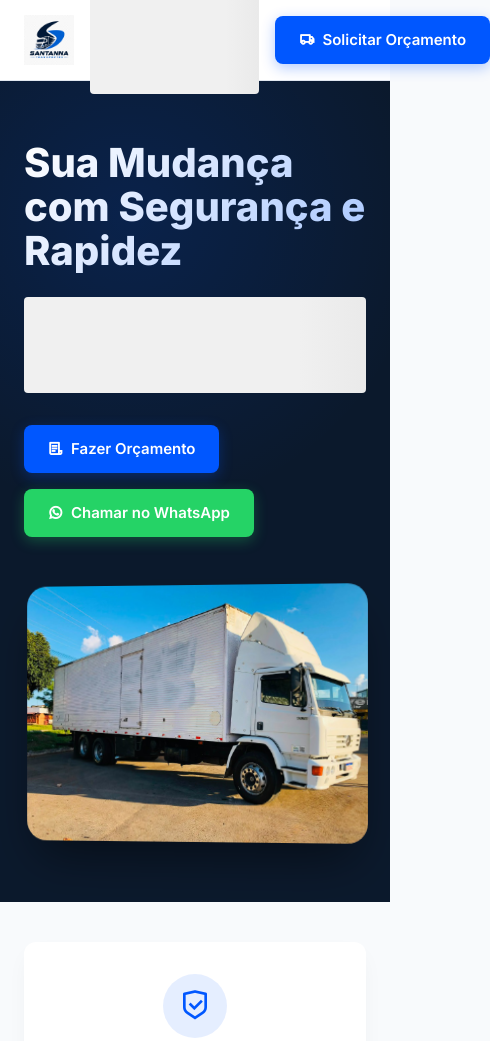
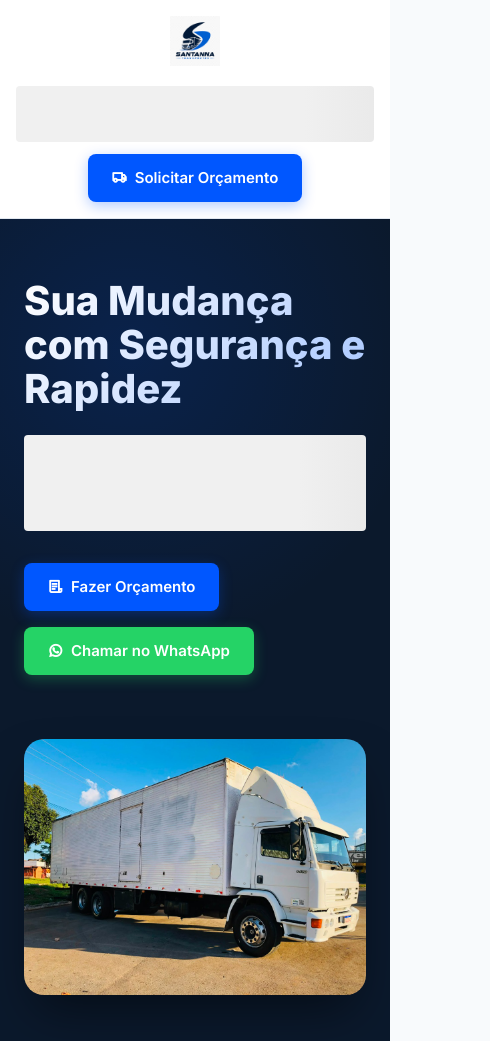
Before and after one commit to thiagobxl-glitch/santanna-mudancas, a website: page public/index.html in a window 390 px wide. Shown: the top 1041 px of the page, 490 px wide, since content can reach past the window. Drawn offline with nearby package versions, Linux system fonts and the light colour scheme; no server answers.

Commit message:
fix: mobile responsiveness for header and hero image

```diff
--- a/public/css/style.css
+++ b/public/css/style.css
@@ -97,6 +97,10 @@ footer { background: #07111F; color: #94A3B8; padding: 48px 0 24px; }
 .footer-links li { margin-bottom: 12px; }
 .footer-links a { color: #94A3B8; text-decoration: none; transition: color 0.2s ease; }
 .footer-links a:hover { color: white; }
+/* Desktop Header additions */
+.header-company { flex: 1; text-align: center; padding: 0 16px; }
+#header-company-name { font-weight: 900; font-size: 1.4rem; color: var(--secondary); text-transform: uppercase; }
+
 .footer-bottom { text-align: center; padding-top: 24px; border-top: 1px solid rgba(255,255,255,0.1); font-size: 0.9rem; }
 
 /* Responsive */
@@ -108,6 +112,14 @@ footer { background: #07111F; color: #94A3B8; padding: 48px 0 24px; }
   .footer-grid { grid-template-columns: 1fr; }
   .hero-text h1 { font-size: 2.5rem; }
   .hero { padding: 60px 0; }
+
+  /* Fix header mobile */
+  .header-inner { flex-direction: column; height: auto; padding: 16px 0; gap: 12px; }
+  #header-company-name { font-size: 1.1rem; }
+
+  /* Fix hero image mobile overflow */
+  .hero-image { transform: none; width: 100%; max-width: 100%; margin-top: 16px; }
+  .hero-image:hover { transform: none; }
 }
 
 [data-skeleton] { background: linear-gradient(90deg, #f0f0f0 25%, #e0e0e0 50%, #f0f0f0 75%); background-size: 200% 100%; animation: loading 1.5s infinite; color: transparent !important; user-select: none; border-radius: 4px; display: inline-block; }
--- a/public/index.html
+++ b/public/index.html
@@ -11,14 +11,14 @@
 <body>
 
     <header>
-        <div class="container header-inner" style="display: flex; align-items: center; justify-content: space-between;">
-            <a href="/" class="logo" style="display:flex; align-items:center; text-decoration:none; flex-shrink: 0;">
-                <img id="main-logo" src="/images/logo.png" alt="Santanna Mudanças" style="max-height:60px;">
+        <div class="container header-inner">
+            <a href="/" class="logo">
+                <img id="main-logo" src="/images/logo.png" alt="Santanna Mudanças">
             </a>
-            <div style="flex: 1; text-align: center; padding: 0 16px;">
-                <span id="header-company-name" style="font-weight: 900; font-size: 1.4rem; color: var(--secondary); text-transform: uppercase;" data-skeleton>SANTANNA MUDANÇAS E TRANSPORTES</span>
+            <div class="header-company">
+                <span id="header-company-name" data-skeleton>SANTANNA MUDANÇAS E TRANSPORTES</span>
             </div>
-            <div class="header-actions" style="flex-shrink: 0;">
+            <div class="header-actions">
                 <a href="javascript:void(0)" onclick="scrollToForm()" class="btn btn-primary" id="header-btn"><i class="ri-truck-line"></i> Solicitar Orçamento</a>
             </div>
         </div>
```
